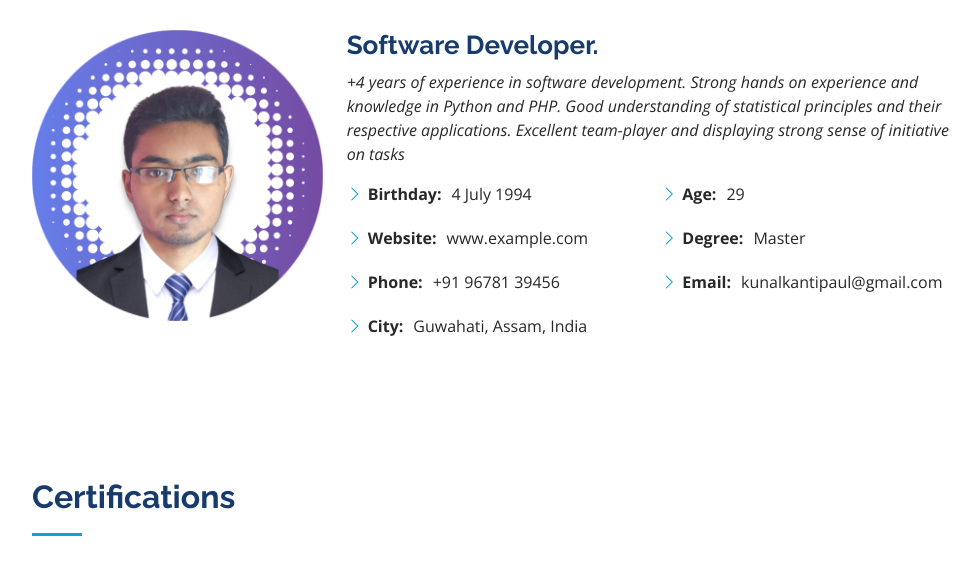
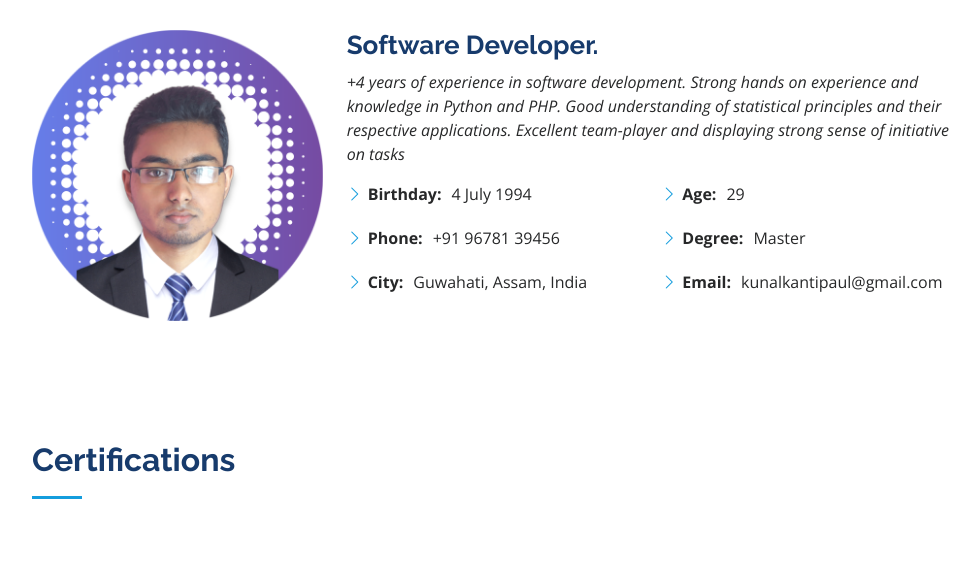
Before and after one commit to kunal-paul04/portfolio, a Flask app: page / in a window 1280 px wide. Shown: the part 1034-1608 px from the top of the page, without its empty margins (298-1278 px from the left). Run offline with Flask 3, Linux system fonts and the light colour scheme; some libraries are stand-ins or nearby versions.

Commit message:
Update index.html

```diff
--- a/templates/index.html
+++ b/templates/index.html
@@ -99,7 +99,6 @@
               <div class="col-lg-6">
                 <ul>
                   <li><i class="bi bi-chevron-right"></i> <strong>Birthday:</strong> <span>4 July 1994</span></li>
-                  <li><i class="bi bi-chevron-right"></i> <strong>Website:</strong> <span>www.example.com</span></li>
                   <li><i class="bi bi-chevron-right"></i> <strong>Phone:</strong> <span>+91 96781 39456</span></li>
                   <li><i class="bi bi-chevron-right"></i> <strong>City:</strong> <span>Guwahati, Assam, India</span></li>
                 </ul>
```
